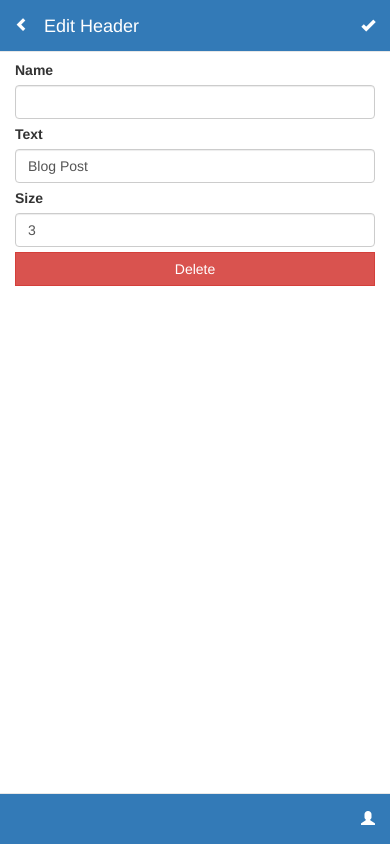
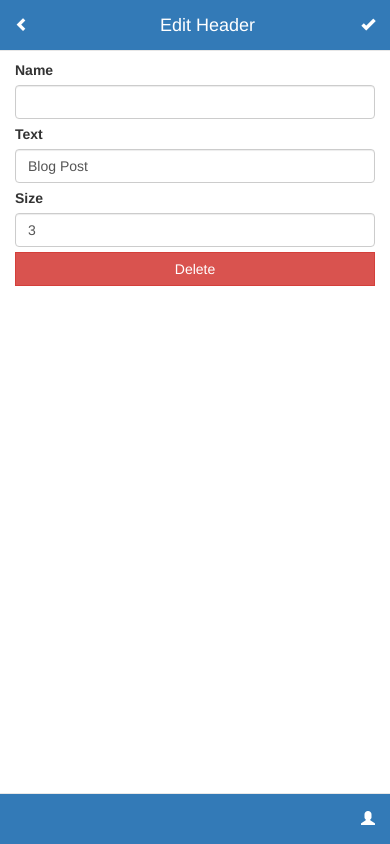
Before and after one commit to apoorva-27/nagaraj-apoorva-webdev, a website: page public/assignment/widget/widget-heading.html in a window 390 px wide. Drawn offline with nearby package versions, Linux system fonts and the light colour scheme.

Commit message:
back button fixed on edit header

```diff
--- a/public/assignment/widget/widget-heading.html
+++ b/public/assignment/widget/widget-heading.html
@@ -11,7 +11,7 @@
 
 <nav class="navbar navbar-default navbar-fixed-top">
     <div class="row container-fluid bg-primary">
-        <div class="col-sm-4 ">
+        <div class="col-xs-4 ">
             <div class="navbar-text pull-left ">
                 <a href="widget-list.html">
                     <span class="glyphicon glyphicon-chevron-left "></span>
@@ -28,7 +28,7 @@
                 </a>
             </div>
         </div>
-        <div class="col-sm-8">
+        <div class="col-xs-8">
             <div class="navbar-text pull-right">
                 <a href="widget-list.html">
                     <span class="glyphicon glyphicon-ok"></span>
```
